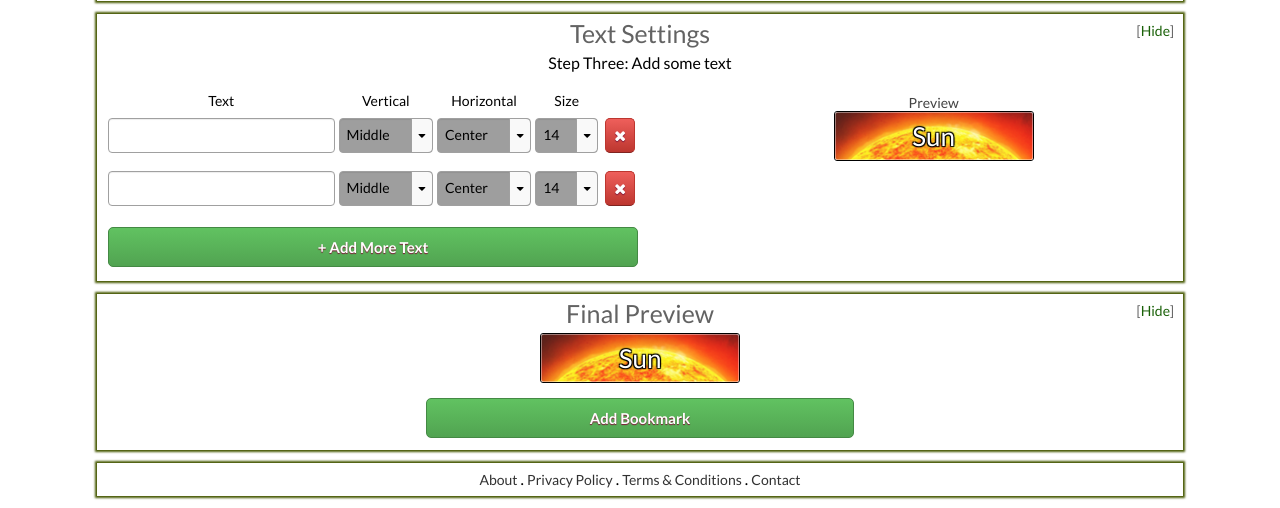
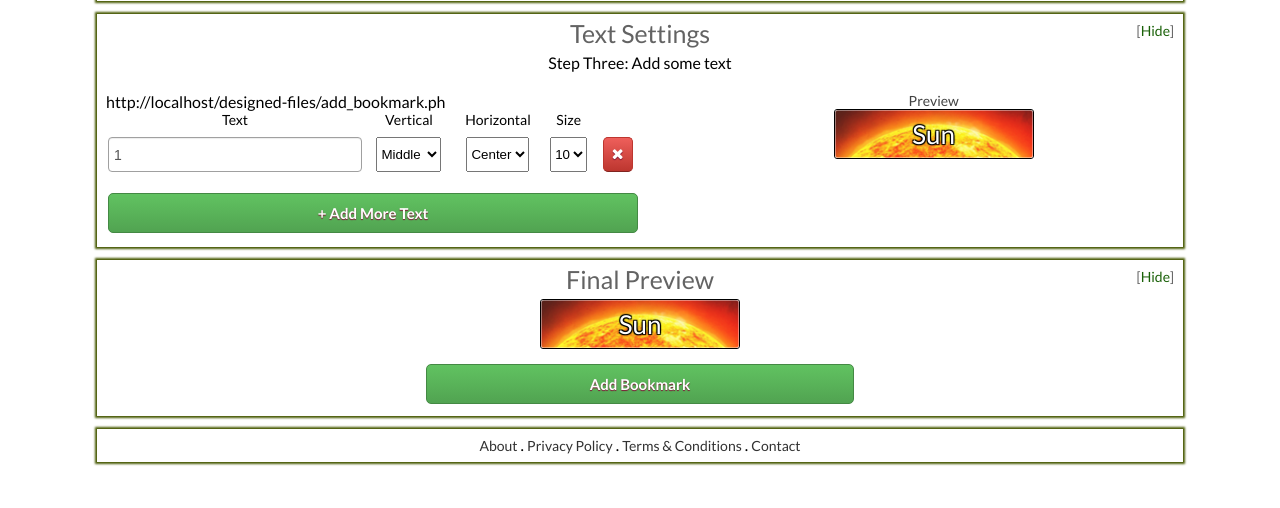
Before and after one commit to raj-mori/my_social_sharing, a PHP site: page /designed-files/add_bookmark.php in a window 1280 px wide. Shown: the part 905-1413 px from the top of the page. After the commit the page ends 1371 px from the top, so only its background shows below. Run offline with PHP 8.4, Linux system fonts and the light colour scheme; grey boxes are pictures that could not be loaded.

Commit message:
Add Bookmarks

```diff
--- a/designed-files/add_bookmark.php
+++ b/designed-files/add_bookmark.php
@@ -1,18 +1,36 @@
+<script type="text/javascript">
+
+
+    function addRow(row)
+    {
+//       var url=;
+//     alert(url.length);
+//alert(url.substring(0,url.length - 1));
+//
+
+        var a = row + 1;
+        //to change the browser URL to 'pageurl'
+
+
+        location.href = window.location + '/' + a;
+    }
+    function removeRow(row)
+    {
+        var a = row - 1;
+        //to change the browser URL to 'pageurl'
+        location.href = window.location + '/' + a;
+
+
+    }
+</script>
 <?php
-
 $title = 'Index Page';
 
-	$meta_desc= '';
+$meta_desc = '';
 
 $body_background = '_images/webspasm_bgs/1.jpg';
-
-
-
 include '_includes/header.php';
-
 ?>
-
-
 
 <div class="content-wrap" id="new-bookmark">
 
@@ -68,7 +86,7 @@
 
     </div>
 
-			<form>
+    <form method="POST" action="add_bookmark_insert.php">
 
         <div class="panel" id="panel">
 
@@ -88,7 +106,7 @@
 
                 <div class="input-icon">
 
-							<input type="text" placeholder="http://...">
+                    <input type="text" placeholder="http://..." name="url" id="url" value="">
 
                     <span class="fa fa-external-link"></span>
 
@@ -96,7 +114,7 @@
 
                 <div class="input-icon">
 
-							<input type="text" placeholder="Tags">
+                    <input type="text" placeholder="Tags" name="tag" id="tag">
 
                     <span class="fa fa-tags"></span>
 
@@ -104,11 +122,19 @@
 
                 <div class="custom-select">
 
-							<span class="selected">Our Solar System</span>
+<!--                    <span class="selected">Our Solar System</span>
 
-							<span class="fa fa-caret-down"></span>
+                    <span class="fa fa-caret-down"></span>-->
 
-							<ul id="select-category">
+                    <select name="sys_value">
+                        <option value="Our Solar System">Our Solar System</option>
+                        <option value="Ket">Ket</option>
+                        <option value="Culinary fruits">Culinary fruits</option>
+                        <option value="Animals">Animals</option>
+
+                    </select>
+
+                    <!--                    <ul id="select-category">
 
                                             <li>Our Solar System</li>
 
@@ -118,11 +144,11 @@
 
                                             <li>Animals</li>
 
-							</ul>
+                                        </ul>-->
 
                 </div>
 
-						<input type="checkbox" id="private">
+                <input type="checkbox" id="private" name="private">
 
                 <label for="private">Private</label>
 
@@ -132,7 +158,7 @@
 
                 <div class="input-icon">
 
-							<input type="text" placeholder="http://...">
+                    <input type="text" placeholder="http://..." name="url_board" id="url_board">
 
                     <span class="fa fa-link"></span>
 
@@ -261,22 +287,34 @@
                         <th></th>
 
                     </tr>
-
+                    <?php
+                      $pageURLFull = 'http://'.$_SERVER["SERVER_NAME"].$_SERVER["REQUEST_URI"];
+                      echo $pageURL =  substr($pageURLFull, 0, -1);
+                    $data = explode("/", $_SERVER['REQUEST_URI']);
+                    foreach ($data as $value) {
+                        $row = $value;
+                    }
+                    if (!is_numeric($row)) {
+                        $row = 1;
+                    }
+                    for ($in =1; $in <= $row ; $in++) {
+                        ?>
                         <tr>
 
                             <td>
 
-									<input type="text">
+                                <input type="text" name="text_" id="text_" value="<?php print $row;?>">
 
                             </td>
 
+
                             <td>
 
-									<div class="custom-select">
+                                <!--<div class="custom-select">-->
 
-										<span class="selected">Middle</span>
+                                    <!--<span class="selected">Middle</span>-->
 
-										<span class="fa fa-caret-down"></span>
+    <!--                                <span class="fa fa-caret-down"></span>
 
                                     <ul name="vertical-position">
 
@@ -286,19 +324,25 @@
 
                                         <li>Bottom</li>
 
-										</ul>
+                                    </ul>-->
+                                <select name="verticle">
+                                    <option value="Middle">Middle</option>
+                                    <option value="Top">Top</option>
+                                    <option value="Bottom">Bottom</option>
 
-									</div>
+                                </select>
+
+                                <!--                            </div>-->
 
                             </td>
 
                             <td>
 
-									<div class="custom-select">
+                                <!--<div class="custom-select">-->
 
-										<span class="selected">Center</span>
+                                    <!--<span class="selected">Center</span>-->
 
-										<span class="fa fa-caret-down"></span>
+    <!--                                <span class="fa fa-caret-down"></span>
 
                                     <ul name="horizontal-position">
 
@@ -308,19 +352,23 @@
 
                                         <li>Right</li>
 
-										</ul>
-
-									</div>
+                                    </ul>-->
+                                <select name="horizontal">
+                                    <option value="Center">Center</option>
+                                    <option value="Left">Left</option>
+                                    <option value="Right">Right</option>
+                                </select>
+                                <!--</div>-->
 
                             </td>
 
                             <td>
 
-									<div class="custom-select">
+                                <!--<div class="custom-select">-->
+                                <!--
+                                                                <span class="selected">14</span>-->
 
-										<span class="selected">14</span>
-
-										<span class="fa fa-caret-down"></span>
+    <!--                                <span class="fa fa-caret-down"></span>
 
                                     <ul name="font-size">
 
@@ -340,117 +388,37 @@
 
                                         <li>26</li>
 
-										</ul>
+                                    </ul>-->
+                                <select name="size">
+    <?php
+    for ($index = 10; $index <= 30; $index = $index + 2) {
+        ?>
+                                        <option value = "<?php print $index ?>"><?php print $index ?></option>
 
-									</div>
+    <?php }
+    ?>
+
+                                </select>
+                                <!--</div>-->
 
                             </td>
 
                             <td>
 
-									<button class="warning button"><span class="fa fa-times"></span></button>
+                                <button class="warning button" onclick="removeRow(<?php print $row; ?>)"><span class="fa fa-times"></span></button>
 
                             </td>
 
                         </tr>
 
-							<tr>
 
-								<td>
-
-									<input type="text">
-
-								</td>
-
-								<td>
-
-									<div class="custom-select">
-
-										<span class="selected">Middle</span>
-
-										<span class="fa fa-caret-down"></span>
-
-										<ul name="vertical-position">
-
-											<li>Middle</li>
-
-											<li>Top</li>
-
-											<li>Bottom</li>
-
-										</ul>
-
-									</div>
-
-								</td>
-
-								<td>
-
-									<div class="custom-select">
-
-										<span class="selected">Center</span>
-
-										<span class="fa fa-caret-down"></span>
-
-										<ul name="horizontal-position">
-
-											<li>Center</li>
-
-											<li>Left</li>
-
-											<li>Right</li>
-
-										</ul>
-
-									</div>
-
-								</td>
-
-								<td>
-
-									<div class="custom-select">
-
-										<span class="selected">14</span>
-
-										<span class="fa fa-caret-down"></span>
-
-										<ul name="font-size">
-
-											<li>12</li>
-
-											<li>14</li>
-
-											<li>16</li>
-
-											<li>18</li>
-
-											<li>20</li>
-
-											<li>22</li>
-
-											<li>24</li>
-
-											<li>26</li>
-
-										</ul>
-
-									</div>
-
-								</td>
-
-								<td>
-
-									<button class="warning button"><span class="fa fa-times"></span></button>
-
-								</td>
-
-							</tr>
-
+<?php } ?>
                     <tr>
 
                         <td colspan="5">
-
-									<a href="" class="button more-text">+ Add More Text</a>
+<?php
+?>
+                            <a class = "button more-text" onclick = "addRow(<?php print $row; ?>);">+ Add More Text</a>
 
                         </td>
 
@@ -462,19 +430,19 @@
 
             </div>
 
-					<div class="bookmark-preview">
+            <div class = "bookmark-preview">
 
-						<div id="preview2">
+                <div id = "preview2">
 
                     <span>Preview</span>
 
-							<div class="bookmark">
+                    <div class = "bookmark">
 
-								<a href="#"><img  alt="" src="_images/_board_strips/Sun.png">
+                        <a href = "#"><img alt = "" src = "_images/_board_strips/Sun.png">
 
-									<span class="middle center large">Sun</span>
+                            <span class = "middle center large">Sun</span>
 
-								<div class="inner-border"></div></a>
+                            <div class = "inner-border"></div></a>
 
                     </div>
 
@@ -484,29 +452,29 @@
 
         </div>
 
-				<div class="panel last-preview" id="panel4">
+        <div class = "panel last-preview" id = "panel4">
 
-					<h2 class="board-title">Final Preview
+            <h2 class = "board-title">Final Preview
 
-						<span class="hide">
+                <span class = "hide">
 
-							[<a id="togButton">Hide</a>]
+                    [<a id = "togButton">Hide</a>]
 
                 </span>
 
             </h2>
 
-					<div class="bookmark" id="preview3">
+            <div class = "bookmark" id = "preview3">
 
-							<a href="#"><img  alt="" src="_images/_board_strips/Sun.png">
+                <a href = "#"><img alt = "" src = "_images/_board_strips/Sun.png">
 
-								<span class="middle center large">Sun</span>
+                    <span class = "middle center large">Sun</span>
 
-							<div class="inner-border"></div></a>
+                    <div class = "inner-border"></div></a>
 
             </div>
 
-					<input type="submit" value="Add Bookmark" class="button">
+            <input type = "submit" value = "Add Bookmark" class = "button">
 
         </div>
 
@@ -514,7 +482,8 @@
 
 
 
-			<?php include '_includes/footer.php';?>
+<?php include '_includes/footer.php';
+?>
 
 
 
```
Also changed, not shown: designed-files/add_bookmark_insert.php (added, +24 -0 lines). Lines whose indentation alone changed are shown as unchanged.
